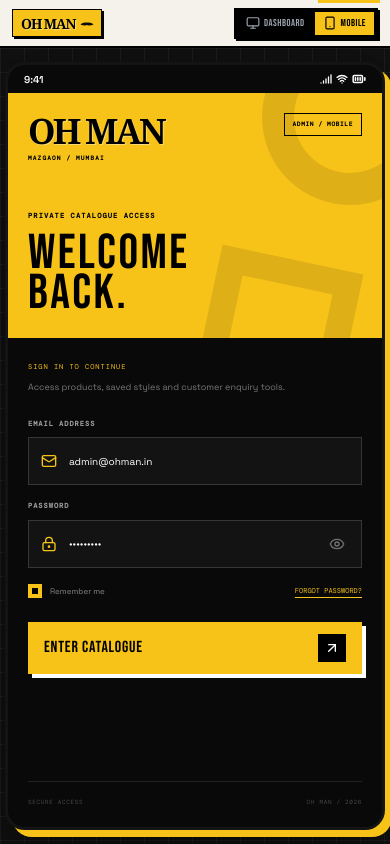
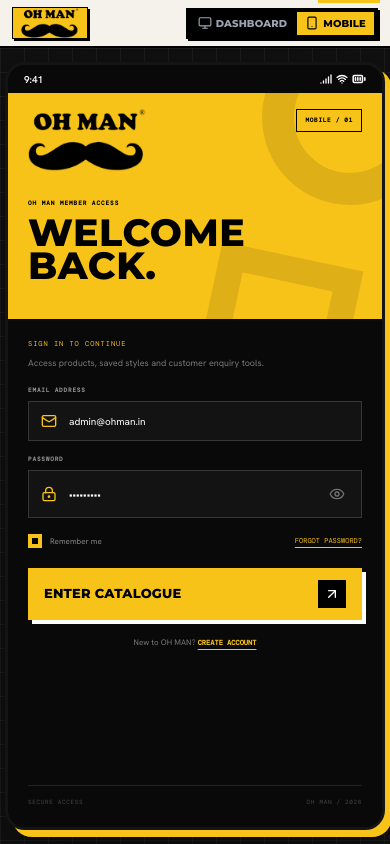
Before and after one commit to aliasgarsogiawala/ohman, a React (Vite) app: page / in a window 390 px wide. Built offline with nearby package versions, Linux system fonts and the light colour scheme.

Commit message:
Prioritize mobile auth and apply official branding

```diff
--- a/src/App.tsx
+++ b/src/App.tsx
@@ -6,9 +6,7 @@
 import { DashboardView } from './components/dashboard/DashboardView';
 
 export function App() {
-  const [viewMode, setViewMode] = useState<'split' | 'dashboard' | 'mobile'>(() =>
-    typeof window !== 'undefined' && window.innerWidth < 960 ? 'mobile' : 'split',
-  );
+  const [viewMode, setViewMode] = useState<'split' | 'dashboard' | 'mobile'>('mobile');
   const [products, setProducts] = useState<Product[]>([]);
   const [categories, setCategories] = useState<Category[]>([]);
   const [businessSettings, setBusinessSettings] = useState<BusinessSettings | null>(null);
@@ -51,10 +49,10 @@
   if (loading || !businessSettings) {
     return (
       <div className="flex h-screen flex-col items-center justify-center space-y-4 bg-[#0B0B0B]">
-        <div className="flex h-16 w-16 items-center justify-center border-2 border-black bg-[#F7C318] font-bebas text-3xl text-black shadow-[4px_4px_0px_#000] animate-bounce">
-          OM
+        <div className="flex h-24 w-40 items-center justify-center border-2 border-black bg-[#F7C318] p-4 shadow-[5px_5px_0px_#fff] animate-pulse">
+          <img src="/ohman-logo.png" alt="OH MAN" className="h-full w-full object-contain" />
         </div>
-        <span className="font-bebas text-lg tracking-[0.18em] text-white animate-pulse">
+        <span className="font-mono text-[9px] tracking-[0.18em] text-white/60">
           LOADING OH MAN...
         </span>
       </div>
@@ -65,9 +63,8 @@
     <div className="flex h-[100dvh] flex-col overflow-hidden bg-[#0B0B0B] om-shell">
       <header className="z-50 flex h-12 flex-shrink-0 items-center justify-between border-b-2 border-black bg-[#f4f2eb] px-3 text-black sm:px-4">
         <div className="flex items-center gap-2">
-          <span className="ohman-wordmark flex h-7 items-center border border-black bg-[#F7C318] px-2 text-[14px] text-black shadow-[2px_2px_0_#000]">
-            OH MAN
-            <span className="ohman-moustache ml-1.5" aria-hidden="true" />
+          <span className="flex h-8 w-[76px] items-center border border-black bg-[#F7C318] px-2 shadow-[2px_2px_0_#000]">
+            <img src="/ohman-logo.png" alt="OH MAN" className="h-full w-full object-contain" />
           </span>
           <span className="hidden font-mono text-[9px] font-medium tracking-[0.1em] text-black sm:inline">
             MAZGAON, MUMBAI / EST. 2013
--- a/src/components/mobile/MobileSimulator.tsx
+++ b/src/components/mobile/MobileSimulator.tsx
@@ -71,6 +71,7 @@
   const [isMenuOpen, setIsMenuOpen] = useState(false);
   const [landingTheme, setLandingTheme] = useState<'light' | 'dark'>('light');
   const [isMobileLoggedIn, setIsMobileLoggedIn] = useState(false);
+  const [mobileAuthMode, setMobileAuthMode] = useState<'login' | 'signup'>('login');
   const [showMobilePassword, setShowMobilePassword] = useState(false);
   const [rememberMobileLogin, setRememberMobileLogin] = useState(true);
   const scrollRef = useRef<HTMLElement>(null);
@@ -162,28 +163,23 @@
 
         {!isMobileLoggedIn ? (
           <section className="mobile-scroll relative flex min-h-0 flex-1 flex-col overflow-y-auto bg-[#090909] text-white">
-            <div className="relative min-h-[244px] overflow-hidden bg-[#f7c318] px-5 pb-6 pt-5 text-black">
+            <div className={`relative overflow-hidden bg-[#f7c318] px-5 pb-5 pt-4 text-black ${mobileAuthMode === 'signup' ? 'min-h-[202px]' : 'min-h-[226px]'}`}>
               <div className="absolute -right-14 -top-16 h-44 w-44 rounded-full border-[32px] border-black/10" aria-hidden="true" />
-              <div className="absolute -bottom-16 right-8 h-36 w-36 rotate-12 border-[26px] border-black/10" aria-hidden="true" />
+              <div className="absolute -bottom-20 right-8 h-36 w-36 rotate-12 border-[26px] border-black/10" aria-hidden="true" />
               <div className="relative flex items-start justify-between">
-                <div>
-                  <div className="ohman-wordmark text-[35px] leading-none">OH MAN</div>
-                  <p className="mt-1.5 font-mono text-[6px] font-bold tracking-[0.2em]">MAZGAON / MUMBAI</p>
-                </div>
-                <span className="border border-black px-2 py-1.5 font-mono text-[6px] font-bold tracking-[0.12em]">ADMIN / MOBILE</span>
+                <img src="/ohman-logo.png" alt="OH MAN" className="h-[62px] w-[118px] object-contain" />
+                <span className="border border-black px-2 py-1.5 font-mono text-[6px] font-bold tracking-[0.12em]">MOBILE / 01</span>
               </div>
-              <div className="relative mt-12">
-                <p className="font-mono text-[7px] font-bold tracking-[0.16em]">PRIVATE CATALOGUE ACCESS</p>
-                <h1 className="mt-3 font-bebas text-[49px] leading-[0.82] tracking-[-0.02em]">
-                  WELCOME
-                  <br />
-                  BACK.
+              <div className={`relative ${mobileAuthMode === 'signup' ? 'mt-5' : 'mt-7'}`}>
+                <p className="font-mono text-[6px] font-bold tracking-[0.16em]">OH MAN MEMBER ACCESS</p>
+                <h1 className="mt-2 font-bebas text-[38px] leading-[0.88] tracking-[-0.03em]">
+                  {mobileAuthMode === 'login' ? <>WELCOME<br />BACK.</> : <>JOIN THE<br />INNER CIRCLE.</>}
                 </h1>
               </div>
             </div>
 
             <form
-              className="flex flex-1 flex-col px-5 pb-5 pt-6"
+              className="flex flex-1 flex-col px-5 pb-5 pt-5"
               onSubmit={(event) => {
                 event.preventDefault();
                 setIsMobileLoggedIn(true);
@@ -192,50 +188,56 @@
               }}
             >
               <div>
-                <p className="font-mono text-[7px] tracking-[0.14em] text-[#f7c318]">SIGN IN TO CONTINUE</p>
-                <p className="mt-2 max-w-[270px] text-[9px] leading-relaxed text-white/45">
-                  Access products, saved styles and customer enquiry tools.
+                <p className="font-mono text-[7px] tracking-[0.14em] text-[#f7c318]">{mobileAuthMode === 'login' ? 'SIGN IN TO CONTINUE' : 'CREATE YOUR ACCOUNT'}</p>
+                <p className="mt-1.5 max-w-[300px] text-[9px] leading-relaxed text-white/45">
+                  {mobileAuthMode === 'login' ? 'Access products, saved styles and customer enquiry tools.' : 'Save styles and enquire faster from your personal OH MAN catalogue.'}
                 </p>
               </div>
 
-              <div className="mt-6 space-y-4">
+              <div className={`mt-4 ${mobileAuthMode === 'signup' ? 'space-y-2.5' : 'space-y-3.5'}`}>
+                {mobileAuthMode === 'signup' && (
+                  <AuthField icon={User} label="FULL NAME" type="text" placeholder="Your full name" autoComplete="name" />
+                )}
+                <AuthField icon={Mail} label="EMAIL ADDRESS" type="email" placeholder="you@example.com" autoComplete="email" defaultValue={mobileAuthMode === 'login' ? 'admin@ohman.in' : undefined} />
+                {mobileAuthMode === 'signup' && (
+                  <AuthField icon={Phone} label="PHONE NUMBER" type="tel" placeholder="+91 98765 43210" autoComplete="tel" />
+                )}
                 <label className="block">
-                  <span className="mb-2 block font-mono text-[7px] font-bold tracking-[0.14em] text-white/60">EMAIL ADDRESS</span>
-                  <span className="flex h-12 items-center border border-white/15 bg-white/[0.04] px-3 focus-within:border-[#f7c318]">
-                    <Mail className="mr-3 h-4 w-4 text-[#f7c318]" />
-                    <input type="email" required defaultValue="admin@ohman.in" autoComplete="email" className="min-w-0 flex-1 bg-transparent text-[10px] text-white outline-none placeholder:text-white/25" placeholder="you@ohman.in" />
-                  </span>
-                </label>
-
-                <label className="block">
-                  <span className="mb-2 block font-mono text-[7px] font-bold tracking-[0.14em] text-white/60">PASSWORD</span>
-                  <span className="flex h-12 items-center border border-white/15 bg-white/[0.04] px-3 focus-within:border-[#f7c318]">
+                  <span className="mb-1.5 block font-mono text-[6px] font-bold tracking-[0.14em] text-white/55">PASSWORD</span>
+                  <span className={`flex items-center border border-white/15 bg-white/[0.04] px-3 focus-within:border-[#f7c318] ${mobileAuthMode === 'signup' ? 'h-10' : 'h-12'}`}>
                     <LockKeyhole className="mr-3 h-4 w-4 text-[#f7c318]" />
-                    <input type={showMobilePassword ? 'text' : 'password'} required defaultValue="ohman2026" autoComplete="current-password" className="min-w-0 flex-1 bg-transparent text-[10px] text-white outline-none placeholder:text-white/25" placeholder="Enter password" />
+                    <input type={showMobilePassword ? 'text' : 'password'} required defaultValue={mobileAuthMode === 'login' ? 'ohman2026' : undefined} autoComplete={mobileAuthMode === 'login' ? 'current-password' : 'new-password'} className="min-w-0 flex-1 bg-transparent text-[10px] text-white outline-none placeholder:text-white/25" placeholder={mobileAuthMode === 'login' ? 'Enter password' : 'Create a strong password'} />
                     <button type="button" onClick={() => setShowMobilePassword(value => !value)} aria-label={showMobilePassword ? 'Hide password' : 'Show password'} className="ml-2 p-1 text-white/40 hover:text-white">
                       {showMobilePassword ? <EyeOff className="h-4 w-4" /> : <Eye className="h-4 w-4" />}
                     </button>
                   </span>
                 </label>
 
-                <div className="flex items-center justify-between">
+                <div className="flex items-center justify-between pt-0.5">
                   <label className="flex cursor-pointer items-center gap-2 text-[8px] text-white/50">
                     <input type="checkbox" checked={rememberMobileLogin} onChange={event => setRememberMobileLogin(event.target.checked)} className="sr-only" />
                     <span className={`flex h-3.5 w-3.5 items-center justify-center border ${rememberMobileLogin ? 'border-[#f7c318] bg-[#f7c318]' : 'border-white/30'}`}>
                       {rememberMobileLogin && <span className="h-1.5 w-1.5 bg-black" />}
                     </span>
-                    Remember me
+                    {mobileAuthMode === 'login' ? 'Remember me' : 'I agree to the terms'}
                   </label>
-                  <button type="button" className="font-mono text-[7px] text-[#f7c318] underline underline-offset-4">FORGOT PASSWORD?</button>
+                  {mobileAuthMode === 'login' && <button type="button" className="font-mono text-[7px] text-[#f7c318] underline underline-offset-4">FORGOT PASSWORD?</button>}
                 </div>
               </div>
 
-              <button type="submit" className="group mt-6 flex h-13 w-full items-center justify-between bg-[#f7c318] px-4 py-3 text-black shadow-[4px_4px_0_#fff] transition-transform active:translate-x-1 active:translate-y-1 active:shadow-none">
-                <span className="font-bebas text-base tracking-[0.08em]">ENTER CATALOGUE</span>
+              <button type="submit" className="group mt-5 flex w-full items-center justify-between bg-[#f7c318] px-4 py-3 text-black shadow-[4px_4px_0_#fff] transition-transform active:translate-x-1 active:translate-y-1 active:shadow-none">
+                <span className="font-bebas text-[13px] tracking-[0.05em]">{mobileAuthMode === 'login' ? 'ENTER CATALOGUE' : 'CREATE ACCOUNT'}</span>
                 <span className="flex h-7 w-7 items-center justify-center bg-black text-white"><ArrowUpRight className="h-4 w-4" /></span>
               </button>
 
-              <div className="mt-auto flex items-center justify-between border-t border-white/10 pt-4 font-mono text-[6px] tracking-[0.11em] text-white/25">
+              <p className="mt-4 text-center text-[8px] text-white/45">
+                {mobileAuthMode === 'login' ? 'New to OH MAN?' : 'Already have an account?'}{' '}
+                <button type="button" onClick={() => { setMobileAuthMode(mode => mode === 'login' ? 'signup' : 'login'); setShowMobilePassword(false); }} className="font-mono text-[7px] font-bold text-[#f7c318] underline underline-offset-4">
+                  {mobileAuthMode === 'login' ? 'CREATE ACCOUNT' : 'SIGN IN'}
+                </button>
+              </p>
+
+              <div className="mt-auto flex items-center justify-between border-t border-white/10 pt-3 font-mono text-[6px] tracking-[0.11em] text-white/25">
                 <span>SECURE ACCESS</span>
                 <span>OH MAN / 2026</span>
               </div>
@@ -261,7 +263,7 @@
             >
               <div className="flex items-start justify-between border-b border-black/15 px-4 py-4">
                 <div>
-                  <div className="ohman-wordmark text-[28px] leading-none">OH MAN</div>
+                  <img src="/ohman-logo.png" alt="OH MAN" className={`h-[58px] w-[112px] object-contain ${isDark ? 'invert' : ''}`} />
                   <p className={`mt-1 font-mono text-[7px] tracking-[0.16em] ${isDark ? 'text-white/45' : 'text-black/45'}`}>MENSWEAR / MAZGAON</p>
                 </div>
                 <button
@@ -327,6 +329,7 @@
                     setCurrentProduct(null);
                     setShowIntro(true);
                     setActiveTab('home');
+                    setMobileAuthMode('login');
                     setIsMobileLoggedIn(false);
                   }}
                   className={`mt-3 flex w-full items-center justify-between border px-3 py-2.5 font-bebas text-xs ${isDark ? 'border-white/15 text-white' : 'border-black/15 text-black'}`}
@@ -359,7 +362,7 @@
                 <Menu className="h-5 w-5" />
               </button>
               <div className="text-center">
-                <div className="ohman-wordmark text-[24px] leading-none">OH MAN</div>
+                <img src="/ohman-logo.png" alt="OH MAN" className={`mx-auto h-[35px] w-[76px] object-contain ${isDark ? 'invert' : ''}`} />
                 <p className="mt-1 font-mono text-[6px] tracking-[0.2em] opacity-55">MENSWEAR / MUMBAI</p>
               </div>
               <button
@@ -882,6 +885,39 @@
   );
 };
 
+function AuthField({
+  icon: Icon,
+  label,
+  type,
+  placeholder,
+  autoComplete,
+  defaultValue,
+}: {
+  icon: React.ComponentType<{ className?: string }>;
+  label: string;
+  type: React.HTMLInputTypeAttribute;
+  placeholder: string;
+  autoComplete: string;
+  defaultValue?: string;
+}) {
+  return (
+    <label className="block">
+      <span className="mb-1.5 block font-mono text-[6px] font-bold tracking-[0.14em] text-white/55">{label}</span>
+      <span className="flex h-10 items-center border border-white/15 bg-white/[0.04] px-3 focus-within:border-[#f7c318]">
+        <Icon className="mr-3 h-4 w-4 text-[#f7c318]" />
+        <input
+          type={type}
+          required
+          defaultValue={defaultValue}
+          autoComplete={autoComplete}
+          className="min-w-0 flex-1 bg-transparent text-[10px] text-white outline-none placeholder:text-white/25"
+          placeholder={placeholder}
+        />
+      </span>
+    </label>
+  );
+}
+
 function ProductGrid({
   title,
   products,
--- a/src/index.css
+++ b/src/index.css
@@ -1,4 +1,4 @@
-@import url('https://fonts.googleapis.com/css2?family=Bebas+Neue&family=DM+Mono:wght@400;500&family=Space+Grotesk:wght@400;500;600;700&display=swap');
+@import url('https://fonts.googleapis.com/css2?family=DM+Mono:wght@400;500&family=Hanken+Grotesk:wght@400;500;600;700&family=Montserrat:wght@600;700;800;900&display=swap');
 
 @tailwind base;
 @tailwind components;
@@ -65,8 +65,9 @@
 }
 
 .font-bebas {
-  font-family: 'Bebas Neue', sans-serif;
-  letter-spacing: 0.05em;
+  font-family: 'Montserrat', sans-serif;
+  font-weight: 800;
+  letter-spacing: 0.015em;
 }
 
 .font-mono {
@@ -74,10 +75,9 @@
 }
 
 .ohman-wordmark {
-  font-family: Georgia, 'Times New Roman', serif;
+  font-family: 'Montserrat', sans-serif;
   font-weight: 900;
-  letter-spacing: -0.08em;
-  text-shadow: 1px 1px 0 rgba(255, 255, 255, 0.38);
+  letter-spacing: -0.055em;
 }
 
 .ohman-moustache {
--- a/tailwind.config.js
+++ b/tailwind.config.js
@@ -18,9 +18,9 @@
         accentDanger: '#FF4D6D'
       },
       fontFamily: {
-        display: ['Bebas Neue', 'Cabinet Grotesk', 'sans-serif'],
-        sans: ['Space Grotesk', 'Inter', 'sans-serif'],
-        mono: ['JetBrains Mono', 'monospace']
+        display: ['Montserrat', 'sans-serif'],
+        sans: ['Hanken Grotesk', 'Inter', 'sans-serif'],
+        mono: ['DM Mono', 'monospace']
       },
       boxShadow: {
         'brutal-lime': '4px 4px 0px #D9FF3F',
```
Also changed, not shown: public/ohman-logo.png (added), 5 other files (tests, documents, lock files or other folders).
